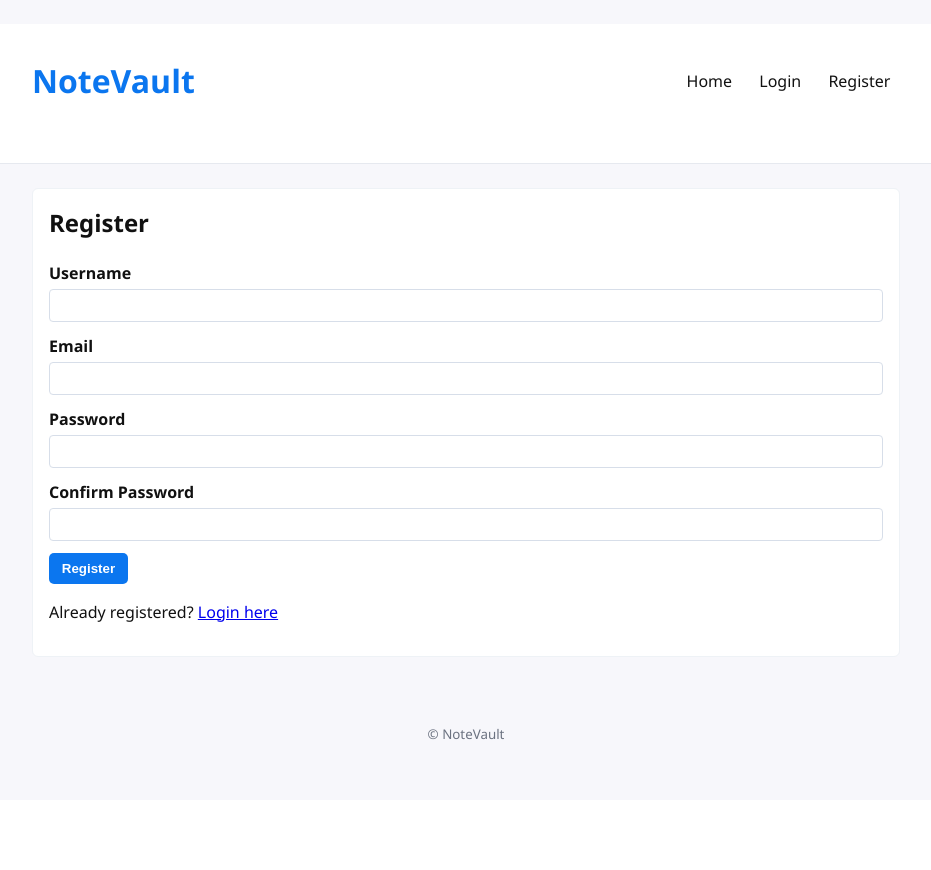
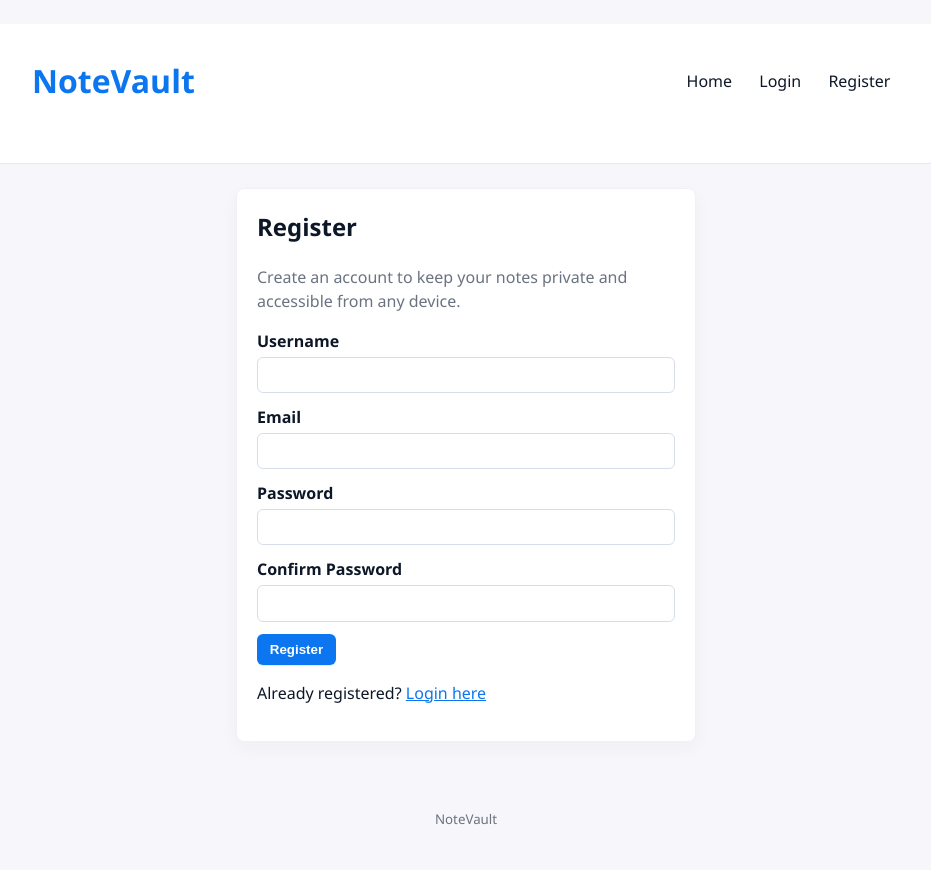
Before and after one commit to Parth-Khosla/Note-taking-website, a Flask app: page /register in a window 1280 px wide. Shown: the whole page, without its empty margins (174-1105 px from the left). Before the commit the page ends 740 px from the top, so only its background shows below. Run offline with Flask 3, Linux system fonts and the light colour scheme.

Commit message:
updated styling for the pages

```diff
--- a/frontend/static/css/styles.css
+++ b/frontend/static/css/styles.css
@@ -3,10 +3,18 @@
 	--color-card:#ffffff;
 	--color-accent:#0b76ef;
 	--color-muted:#6b7280;
+	--text-color:#0d1727;
+	--input-bg:#ffffff;
+	--input-border:#d7dee9;
+	--btn-outline-border: rgba(13,22,39,0.12);
+	--link-color:var(--color-accent);
 	--max-width:900px;
 }
+/* accessibility helper */
+.sr-only{position:absolute;width:1px;height:1px;padding:0;margin:-1px;overflow:hidden;clip:rect(0 0 0 0);white-space:nowrap;border:0}
 *{box-sizing:border-box}
-body{font-family:Segoe UI, Roboto, Arial, sans-serif;background:var(--color-bg);color:#111;margin:0;line-height:1.5}
+body{font-family:Segoe UI, Roboto, Arial, sans-serif;background:var(--color-bg);color:var(--text-color);margin:0;line-height:1.5}
+/* light-mode only: no html.dark overrides */
 .container{max-width:var(--max-width);margin:1.5rem auto;padding:0 1rem}
 .site-header{background:var(--color-card);border-bottom:1px solid #e6e9ef}
 .site-header .container{display:flex;align-items:center;justify-content:space-between;padding:0.75rem 1rem}
@@ -16,30 +24,41 @@ body{font-family:Segoe UI, Roboto, Arial, sans-serif;background:var(--color-bg);
 .nav-item a{color:inherit;text-decoration:none;padding:0.4rem 0.6rem;border-radius:4px}
 
 .hero{padding:2rem 0;text-align:center}
-.btn{background:var(--color-accent);color:#fff;padding:0.5rem 0.8rem;border:none;border-radius:5px;text-decoration:none;display:inline-block}
-.btn-outline{background:transparent;border:1px solid rgba(13,22,39,0.12);color:var(--color-accent);padding:0.45rem 0.75rem;border-radius:5px}
+.btn{background:var(--color-accent);color:#fff;padding:0.5rem 0.8rem;border:none;border-radius:6px;text-decoration:none;display:inline-block;box-shadow:0 1px 0 rgba(11,118,239,0.12)}
+.btn-outline{background:transparent;border:1px solid var(--btn-outline-border);color:var(--link-color);padding:0.45rem 0.75rem;border-radius:6px}
 .btn, .btn-outline{font-weight:600}
 .btn-sm{padding:0.25rem 0.5rem;font-size:0.9rem}
 .sep{margin:0 0.4rem;color:var(--color-muted)}
 
-.auth-card,.create-note{background:var(--color-card);padding:1rem;border-radius:6px;border:1px solid #eef2f6}
+.auth-card,.create-note{background:var(--color-card);padding:1.25rem;border-radius:8px;border:1px solid #eef2f6;max-width:460px;margin:1.25rem auto;box-shadow:0 6px 18px rgba(13,22,39,0.04)}
 .auth-card h2,.create-note h2{margin-top:0}
 .form-row{margin-bottom:0.75rem}
-.form-row label{display:block;margin-bottom:0.25rem;font-weight:600}
-.form-row input[type="text"],.form-row input[type="email"],.form-row input[type="password"],.form-row textarea,.form-row select{width:100%;padding:0.5rem;border:1px solid #d7dee9;border-radius:4px}
+.form-row label{display:block;margin-bottom:0.25rem;font-weight:600;color:var(--text-color)}
+.form-row input[type="text"],.form-row input[type="email"],.form-row input[type="password"],.form-row textarea,.form-row select{width:100%;padding:0.6rem;border:1px solid var(--input-border);border-radius:6px;background:var(--input-bg);color:var(--text-color)}
+.form-row input::placeholder{color: #98a0ad}
 .form-actions{display:flex;gap:0.5rem;align-items:center}
+
+/* make links visible and consistent */
+a{color:var(--link-color)}
+
+/* focus states */
+input:focus, textarea:focus, select:focus {outline:3px solid rgba(11,118,239,0.15);outline-offset:2px}
 
 .dashboard-header{display:flex;justify-content:space-between;align-items:center;gap:1rem}
 .note-list{list-style:none;padding:0;margin:0}
-.note-item{background:#fff;padding:0.75rem;border-radius:6px;border:1px solid #eef2f6;margin-bottom:0.5rem}
+.note-item{background:var(--color-card);padding:0.75rem;border-radius:6px;border:1px solid #eef2f6;margin-bottom:0.5rem}
 .note-meta{font-size:0.9rem;color:var(--color-muted);margin-bottom:0.5rem}
 .muted{color:var(--color-muted)}
 
 .site-footer{padding:1rem 0;text-align:center;color:var(--color-muted)}
 
+.site-header .header-actions{display:flex;align-items:center;gap:0.5rem}
+
 .flash{padding:0.5rem;border-radius:4px;margin-bottom:0.75rem}
 .flash.error{background:#fff1f0;color:#9b1c1c;border:1px solid #ffd2d2}
 .flash.success{background:#f0fff4;color:#0b6623;border:1px solid #c7f0d8}
+
+/* no prefers-color-scheme overrides — site uses light theme only */
 
 @media (max-width:600px){
 	.dashboard-header{flex-direction:column;align-items:flex-start}
--- a/frontend/templates/base.html
+++ b/frontend/templates/base.html
@@ -10,6 +10,7 @@
     <header class="site-header">
       <div class="container">
         <h1 class="site-title"><a href="{{ url_for('index') }}">NoteVault</a></h1>
+        <div class="header-actions">
           <nav aria-label="Main navigation">
             <ul class="nav-list">
               {% if session.username %}
@@ -23,6 +24,8 @@
               {% endif %}
             </ul>
           </nav>
+          <!-- light-mode site — theme toggle removed -->
+        </div>
       </div>
     </header>
 
@@ -32,8 +35,9 @@
 
     <footer class="site-footer">
       <div class="container">
-        <small>&copy; {{ current_year if current_year is defined else '' }} NoteVault</small>
+        <small>{{ current_year if current_year is defined else '' }} NoteVault</small>
       </div>
     </footer>
+    <!-- theme toggle removed; site intentionally uses light theme only -->
   </body>
 </html>
--- a/frontend/templates/login.html
+++ b/frontend/templates/login.html
@@ -5,6 +5,7 @@
 {% block content %}
   <section class="auth-card" aria-labelledby="login-heading">
     <h2 id="login-heading">Login</h2>
+  <p class="muted">Access your notes. Your credentials are only used for authentication.</p>
 
     {% with messages = get_flashed_messages(with_categories=true) %}
       {% for category, message in messages %}
--- a/frontend/templates/register.html
+++ b/frontend/templates/register.html
@@ -5,6 +5,7 @@
 {% block content %}
   <section class="auth-card" aria-labelledby="register-heading">
     <h2 id="register-heading">Register</h2>
+  <p class="muted">Create an account to keep your notes private and accessible from any device.</p>
 
     {% with messages = get_flashed_messages(with_categories=true) %}
       {% for category, message in messages %}
```
Lines whose indentation alone changed are shown as unchanged.
